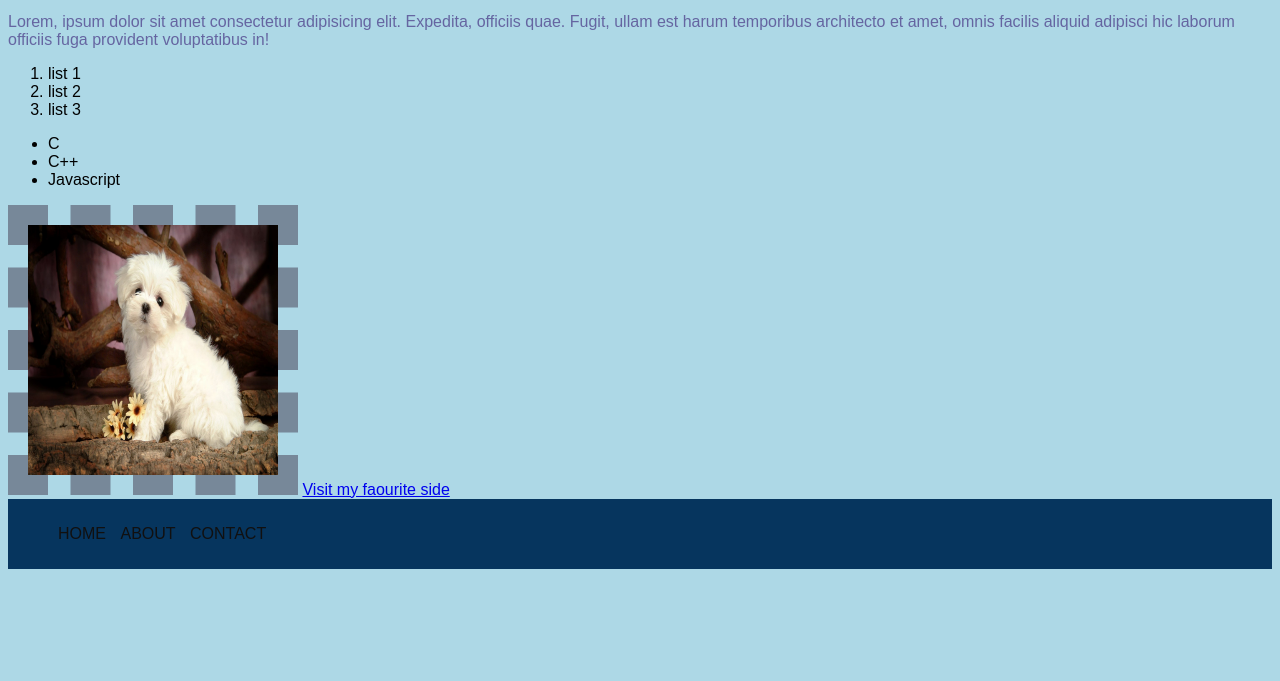
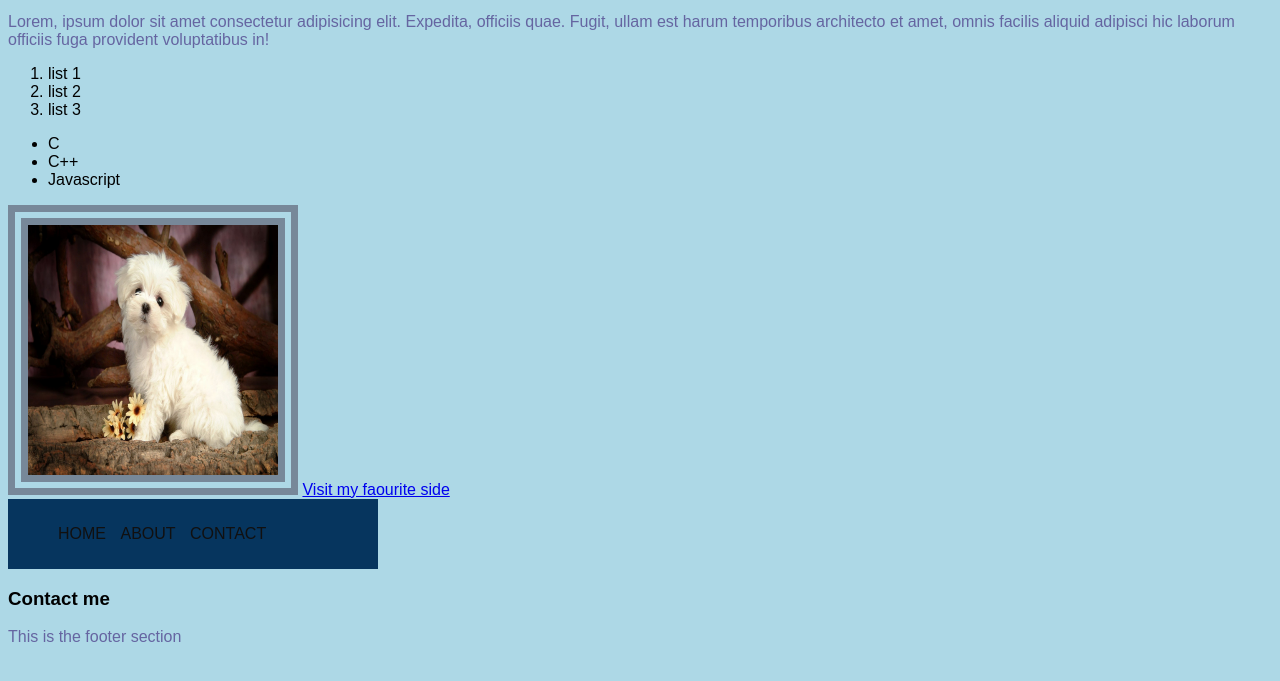
Before and after one commit to SimranRout87/NextgenDevHouse, a plain HTML site: page 01_html/index.html in a window 1280 px wide. Shown: the part 101-782 px from the top of the page. Drawn offline with Linux system fonts and the light colour scheme.

Commit message:
add:footer

```diff
--- a/01_html/index.html
+++ b/01_html/index.html
@@ -14,11 +14,12 @@
           color: rgb(101, 101, 161);
         }
         img{
-          border: 20px  dashed lightslategray;
+          border: 20px double lightslategray;
         }
         nav{
           background-color:rgb(6, 53, 94);
           padding: 10px;
+          width: 350px;
         }
         nav ul{
           list-style-type:none ;
@@ -39,7 +40,8 @@
     <p>This is a paragraph</p>
     <p>
       Lorem, ipsum dolor sit amet consectetur adipisicing elit.
-       Expedita, officiis quae. Fugit, ullam est harum temporibus architecto et amet, omnis facilis aliquid
+       Expedita, officiis quae. Fugit, ullam est harum temporibus
+       architecto et amet, omnis facilis aliquid
        adipisci hic laborum officiis fuga provident voluptatibus in!
     </p>
     <!--creating list-->
@@ -60,6 +62,8 @@
    <!--adding links-->
    <a href="https://images.search.yahoo.com/search/images;_ylt=AwrjW6bv01JmZCMNoeJXNyoA;_ylu=Y29sbwNncTEEcG9zAzEEdnRpZAMEc2VjA3BpdnM-?p=a+dog+picture&fr2=piv-web&type=E210US0G0&fr=mcafee#id=2&iurl=http%3A%2F%2Fwww.wallpaperbetter.com%2Fwallpaper%2F524%2F805%2F269%2Fcute-puppy-dog-pet-face-hand-1080P-wallpaper.jpg&action=click" target="_blank">Visit my faourite side</a>
 
+<!-- creating nav bar -->
+
 <nav>
   <ul>
     <li><a href="http://www.google.co.in/">HOME</a></li>
@@ -67,8 +71,11 @@
     <li><a href="#">CONTACT</a></li>
   </ul>
 </nav>
-
-
+<!-- creating footer section -->
+<footer>
+  <h3>Contact me</h3>
+  <p>This is the footer section</p>
+</footer>
 
 
 
```
